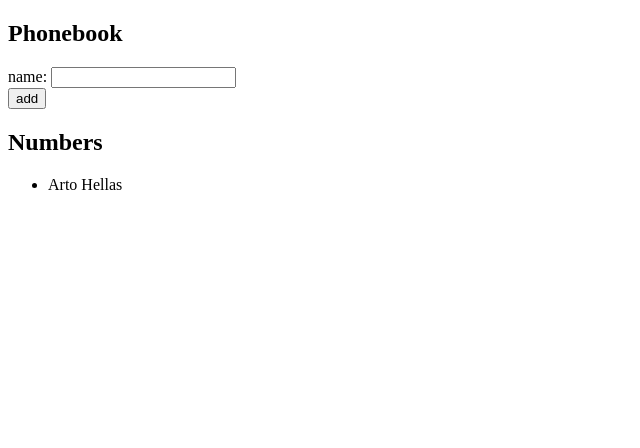
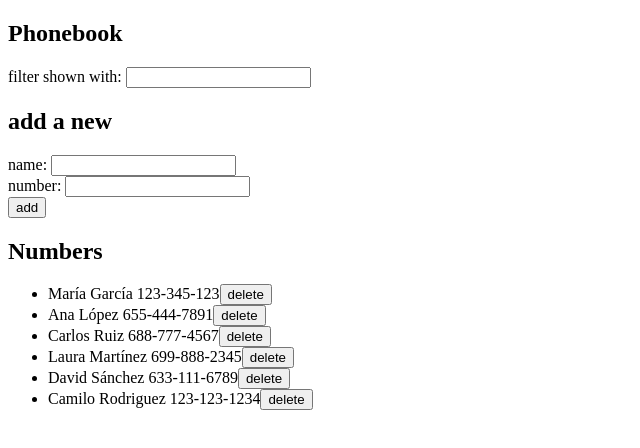
Before and after one commit to Daijaz/fullstack-open-exercises, a React (Vite) app in the folder part2/phone-agenda/: page / in a window 1280 px wide. Shown: the top 448 px of the page, without its empty margins (0-640 px from the left). Built offline with nearby package versions, Linux system fonts and the light colour scheme; data requests are answered from the project's data file.

Commit message:
Exercises completed until 2.15

```diff
--- /dev/null
+++ b/part2/phone-agenda/db.json
@@ -0,0 +1,34 @@
+{
+  "persons": [
+    {
+      "id": "2",
+      "name": "María García",
+      "number": "123-345-123"
+    },
+    {
+      "id": "4",
+      "name": "Ana López",
+      "number": "655-444-7891"
+    },
+    {
+      "id": "5",
+      "name": "Carlos Ruiz",
+      "number": "688-777-4567"
+    },
+    {
+      "id": "6",
+      "name": "Laura Martínez",
+      "number": "699-888-2345"
+    },
+    {
+      "id": "7",
+      "name": "David Sánchez",
+      "number": "633-111-6789"
+    },
+    {
+      "id": "f77e",
+      "name": "Camilo Rodriguez",
+      "number": "123-123-1234"
+    }
+  ]
+}
--- a/part2/phone-agenda/package.json
+++ b/part2/phone-agenda/package.json
@@ -7,9 +7,12 @@
     "dev": "vite",
     "build": "vite build",
     "lint": "eslint .",
-    "preview": "vite preview"
+    "preview": "vite preview",
+    "server": "json-server --port 3001 --watch db.json"
   },
   "dependencies": {
+    "axios": "^1.8.4",
+    "json-server": "^1.0.0-beta.3",
     "react": "^19.0.0",
     "react-dom": "^19.0.0"
   },
--- a/part2/phone-agenda/src/App.jsx
+++ b/part2/phone-agenda/src/App.jsx
@@ -1,23 +1,47 @@
-import { useState } from 'react'
+import { useState, useEffect } from 'react'
+import personService from './services/persons'
+import Person from './components/Person'
 
 const App = () => {
-  const [persons, setPersons] = useState([
-    { name: 'Arto Hellas' }
-  ])
+  const [persons, setPersons] = useState([])
   const [newName, setNewName] = useState('')
+  const [newNumber, setNewNumber] = useState('')
+  const [newFilter, setNewFilter] = useState('')
+
+  useEffect(() => {
+    personService
+    .getAll()
+    .then((initialPersons) => setPersons(initialPersons)  )
+  }, [])
 
   const addPerson = (event) => {
     event.preventDefault()
     const personObject = {
-      name: newName
+      name: newName,
+      number: newNumber
     }
-    const alreadyUsed = persons.every(person => person.name !== newName)
 
-    if (alreadyUsed) {
-      setPersons(persons.concat(personObject))
-      setNewName('')
+    if (newName === "" || newNumber === "") {
+      alert('You can submit blank info, try again.')
     } else {
-      alert(`${newName} is already added to phonebook`)
+      const notUsed = persons.every(person => person.name !== newName)
+
+      if (notUsed) {
+        personService
+        .create(personObject)
+        .then((personCreated) => setPersons(persons.concat(personCreated)))
+        setNewName('')
+        setNewNumber('')
+      } else {
+        if(window.confirm(`${newName} is already added to phonebook, replace the old number with a new one?`)){
+          const personToChange = persons.find((person) => person.name === newName)
+          const personCopy = {...personToChange, number: newNumber}
+
+          personService
+          .update(personCopy.id, personCopy)
+          .then((response) => setPersons(persons.map(person => person.name !== response.name ? person : personCopy)))
+        }
+      }
     }
   }
 
@@ -26,13 +50,42 @@ const App = () => {
     setNewName(event.target.value)
   }
 
+  const handleNumberChange = (event) => {
+    console.log(event.target.value)
+    setNewNumber(event.target.value)
+  }
+
+  const handleFilterChange = (event) => {
+    console.log(event.target.value)
+    setNewFilter(event.target.value)
+  }
+
+  const toggleDeletePerson = (id) => {
+    const personSelected = persons.find((person) => person.id === id)
+
+    if(window.confirm(`Delete ${personSelected.name}?`)) {
+      personService
+      .deletePerson(id)
+      .then(response => response.data.id)
+      .then(response => setPersons(persons.filter(person => person.id !== response )))
+    }
+  }
+
+  const filtered = persons.filter(person => person.name.toLowerCase().includes(newFilter.toLowerCase()) ? person.name : '')
 
   return (
     <div>
       <h2>Phonebook</h2>
+      <div>
+        filter shown with: <input value={newFilter} onChange={handleFilterChange}/>
+      </div>
       <form onSubmit={addPerson}>
+        <h2>add a new</h2>
         <div>
-          name: <input onChange={handleNameChange}/>
+          name: <input value={newName} onChange={handleNameChange}/>
+        </div>
+        <div>
+          number: <input value={newNumber} onChange={handleNumberChange}/>
         </div>
         <div>
           <button type="submit">add</button>
@@ -40,13 +93,14 @@ const App = () => {
       </form>
       <h2>Numbers</h2>
       <ul>
-        {persons.map(person =>
-          <li key={person.name}>{person.name}</li>
+        {filtered.map(person =>
+          <Person
+          key={person.id}
+          person={person}
+          toggleDeletePerson={() => toggleDeletePerson(person.id)}
+          />
         )}
       </ul>
-
-
-
     </div>
   )
 }
--- /dev/null
+++ b/part2/phone-agenda/src/components/Person.jsx
@@ -0,0 +1,12 @@
+const Person = ({person, toggleDeletePerson}) => {
+    return (
+        <>
+            <li key={person.id}>
+                {person.name} {person.number}
+                {<button onClick={toggleDeletePerson}>delete</button>}
+            </li>
+        </>
+    )
+}
+
+export default Person
--- /dev/null
+++ b/part2/phone-agenda/src/services/persons.js
@@ -0,0 +1,25 @@
+import axios from 'axios'
+const baseUrl = 'http://localhost:3001/persons'
+
+const getAll = () => {
+   const request = axios.get(baseUrl)
+   return request.then((response) => response.data)
+}
+
+const create = (personObject) => {
+   const request = axios.post(baseUrl, personObject)
+   return request.then((response) => response.data)
+}
+
+const deletePerson = (id) => {
+    const request = axios.delete(`${baseUrl}/${id}`)
+    return request
+}
+
+const update = (id, personObject) => {
+   const request = axios.put(`${baseUrl}/${id}`, personObject)
+   return request.then((response) => response.data)
+}
+
+
+export default { getAll, create, deletePerson, update}
```
Also changed, not shown: 1 other file (tests, documents, lock files or other folders).
